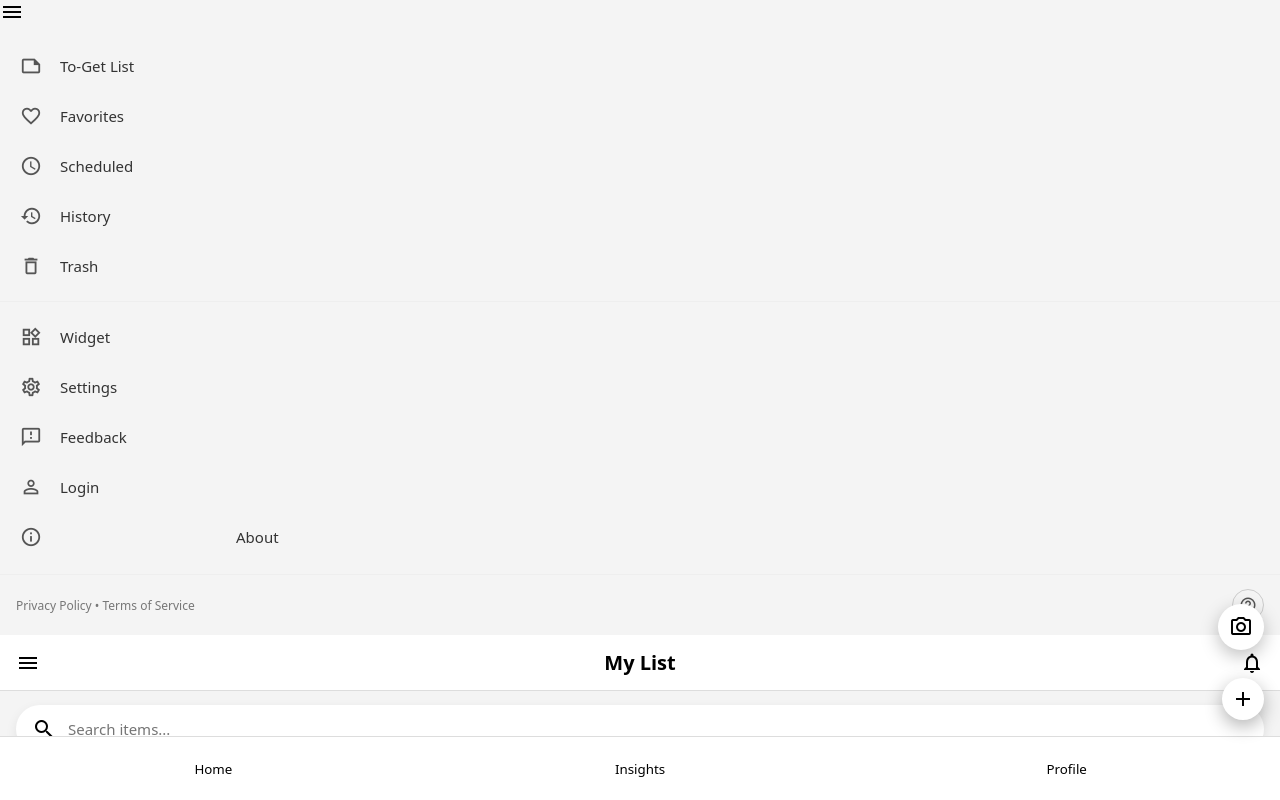
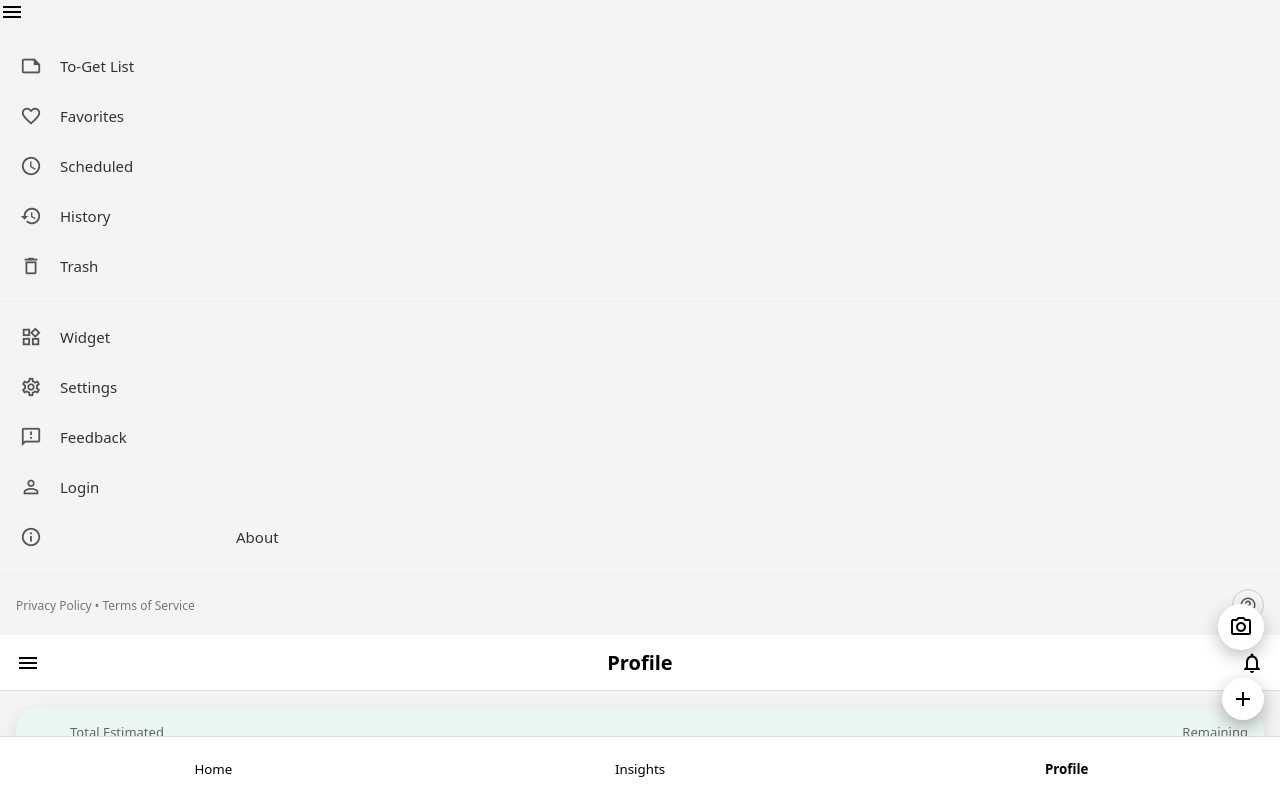
Before and after one commit to bluecharles159-ctrl/planUp, a plain HTML site: page index.html in a window 1280 px wide. Both pictures are taken after a click on the button "Profile". Shown: the top 800 px of the page. Drawn offline with Linux system fonts and the light colour scheme.

Commit message:
Update index.html

```diff
--- a/index.html
+++ b/index.html
@@ -438,6 +438,17 @@ header.center-title h2{
   font-size:18px;
   color:#555;
     }
+
+    .drawer-item.active{
+  background:#f0f0f0;
+  font-weight:600;
+}
+
+nav button.active{
+  color:#000;
+  font-weight:600;
+      }
+
 
   </style>
 </head>
@@ -962,6 +973,20 @@ function showProfile(){
   profilePage.style.display = "block";
   }
 
+  function setActiveNav(page){
+  document.querySelectorAll("nav button").forEach(b=>{
+    b.classList.toggle("active", b.textContent === page);
+  });
+
+  document.querySelectorAll(".drawer-item").forEach(item=>{
+    item.classList.toggle(
+      "active",
+      item.textContent.trim() === page
+    );
+  });
+  }
+
+
   render();
 </script>
 
```
